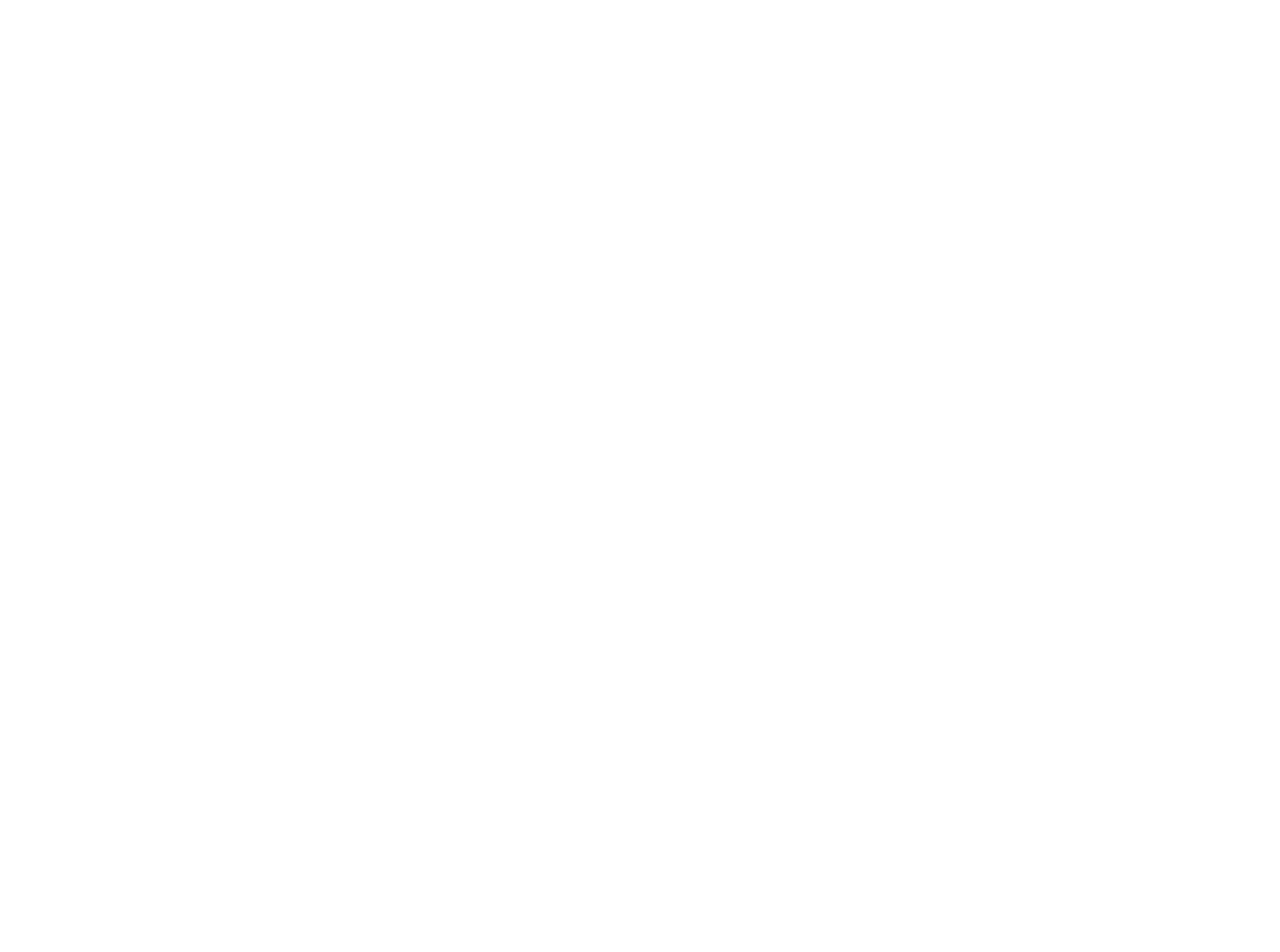
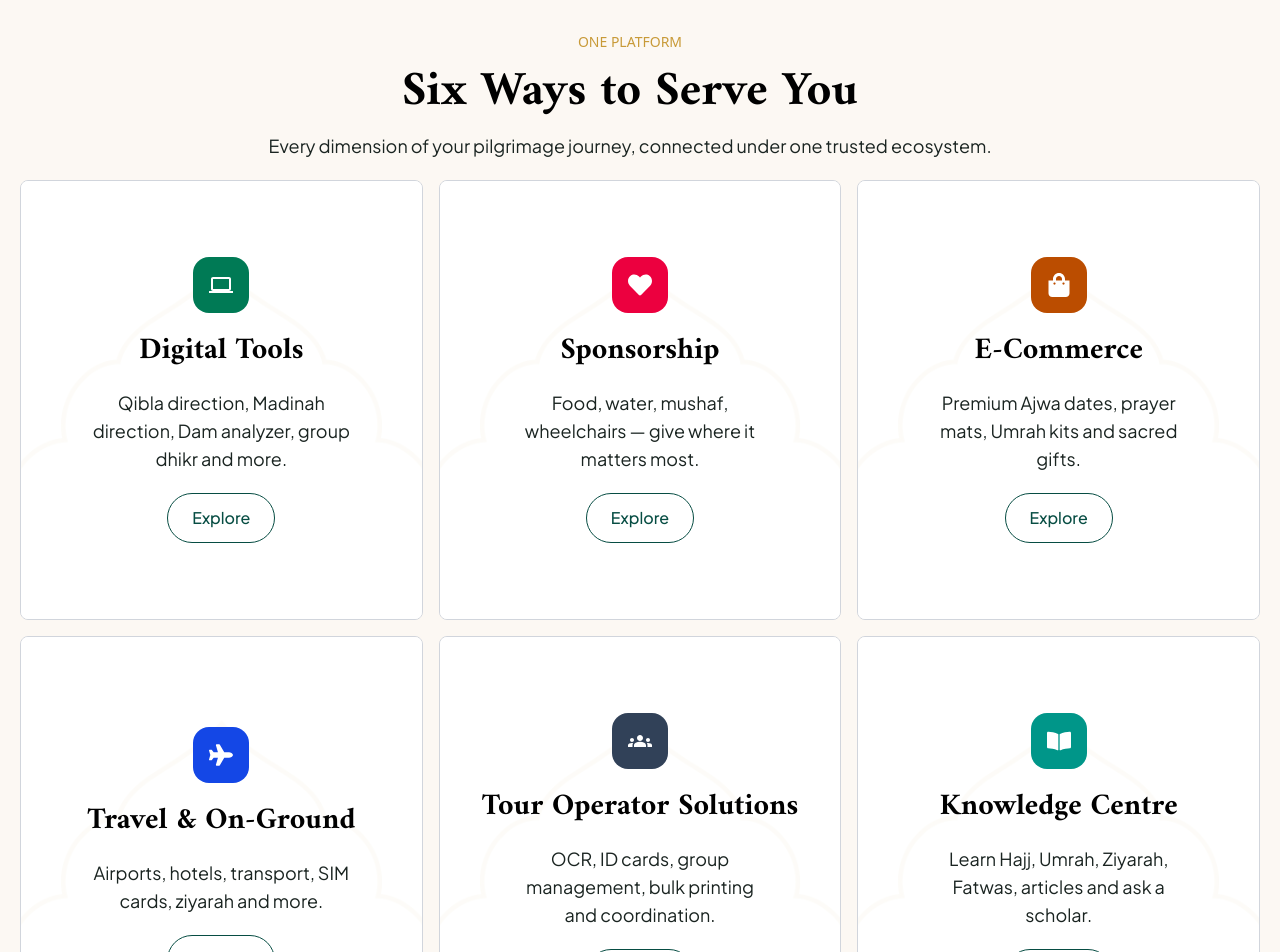
Before and after one commit to foysal41/hadya_portal, a Next.js app: page /about in a window 1280 px wide. Shown: the part 920-1872 px from the top of the page. Before the commit the page ends 800 px from the top, so only its background shows below. Built offline with nearby package versions, Linux system fonts and the light colour scheme.

Commit message:
create card responsvice design

```diff
--- a/src/app/[locale]/layout.tsx
+++ b/src/app/[locale]/layout.tsx
@@ -1,6 +1,8 @@
 import type { Metadata } from "next";
 import { Amiri, Plus_Jakarta_Sans } from "next/font/google";
 import "../globals.css";
+import { GlobalUtilityBar } from "../shared/components/GlobalUtilityBar";
+import ReusableHeader from "../shared/components/ReusableHeader";
 
 const amiri = Amiri({
   subsets: ["latin", "arabic"],
@@ -28,7 +30,10 @@
       lang="en"
       className={`${amiri.variable} ${plusJakarta.variable}`}
     >
-      <body>{children}</body>
+      <body>
+        <GlobalUtilityBar/>
+        <ReusableHeader />
+        {children}</body>
     </html>
   );
 }
--- a/src/app/[locale]/page.tsx
+++ b/src/app/[locale]/page.tsx
@@ -1,13 +1,11 @@
 import HeroSlider from "../features/home-hero/HeroSlider";
-import { GlobalUtilityBar } from "../shared/components/GlobalUtilityBar";
-import ReusableHeader from "../shared/components/ReusableHeader";
+import PlatformPage from "../features/home-platform/PlatformSection";
 
 export default function Page() {
   return (
     <>
-      <GlobalUtilityBar />
-      <ReusableHeader />
       <HeroSlider />
+      <PlatformPage></PlatformPage>
     </>
   );
 }
--- /dev/null
+++ b/src/app/csslib/GlobalCSS.ts
@@ -0,0 +1,56 @@
+
+export const layout ={
+  section: {
+    gap: 'space-y-5 space-x-5'
+  },
+  sectionDirection:{
+    flexCenter: 'flex flex-col justify-center items-center gap-2 md:gap-4 text-center',
+    gridCenter: 'grid grid-cols-1 md:grid-cols-2 lg:grid-cols-3 gap-4'
+  }
+
+}
+
+export const style = {
+  text: {
+    lg: "text-lg md:text-xl text-main text-font",
+    md: "text-base md:text-lg text-main text-font",
+    sm: "text-sm md:text-base text-main text-font",
+    xs: "text-xs md:text-sm text-main text-font",
+    muted: "text-sm md:text-base text-muted text-font",
+  },
+
+  span:{
+    font: "text-sm uppercase",
+  },
+  heading: {
+    h1: "text-4xl md:text-5xl lg:text-6xl font-bold heading-font",
+    h2: "text-3xl md:text-4xl lg:text-5xl font-semibold heading-font",
+    h3: "text-2xl md:text-3xl lg:text-3xl font-semibold heading-font",
+    h4: "text-xl md:text-2xl lg:text-3xl font-semibold heading-font",
+  },
+
+  button: {
+    primary:
+      "cursor-pointer inline-flex items-center justify-center rounded-full bg-primary text-white text-sm md:text-base font-medium text-font px-5 py-2.5 md:px-6 md:py-3 transition-all duration-300 hover:bg-accent",
+
+    secondary:
+      "cursor-pointer inline-flex items-center justify-center rounded-full border border-primary text-primary text-sm md:text-base font-medium text-font px-5 py-2.5 md:px-6 md:py-3 transition-all duration-300 hover:bg-primary hover:text-white",
+
+    outline:
+      "cursor-pointer inline-flex items-center justify-center rounded-full border border-main text-main text-sm md:text-base font-medium text-font px-5 py-2.5 md:px-6 md:py-3 transition-all duration-300 hover:bg-main hover:text-white",
+
+    icon:
+      "cursor-pointer inline-flex items-center gap-2 rounded-full bg-primary text-white text-sm md:text-base font-medium text-font px-5 py-2.5 md:px-6 md:py-3 transition-all duration-300 hover:bg-accent",
+
+  },
+};
+
+
+
+
+
+export const advance ={
+  section: {
+    padding:"py-12.5 px-5 md:py-25 "
+  }
+}
--- /dev/null
+++ b/src/app/features/home-platform/PlatformSection.tsx
@@ -0,0 +1,125 @@
+import { advance, layout, style } from "@/app/csslib/GlobalCSS";
+import Link from "next/link";
+import React from "react";
+import { FaPlane, FaHeart, FaBookOpen, FaShoppingBag } from "react-icons/fa";
+import { MdOutlineComputer, MdGroups } from "react-icons/md";
+
+export const platformCards = [
+  {
+    id: 1,
+    icon: MdOutlineComputer,
+    iconBg: "bg-emerald-700",
+    title: "Digital Tools",
+    description:
+      "Qibla direction, Madinah direction, Dam analyzer, group dhikr and more.",
+    buttonText: "Explore",
+    href: "/digital-tools",
+  },
+  {
+    id: 2,
+    icon: FaHeart,
+    iconBg: "bg-rose-600",
+    title: "Sponsorship",
+    description:
+      "Food, water, mushaf, wheelchairs — give where it matters most.",
+    buttonText: "Explore",
+    href: "/sponsorship",
+  },
+  {
+    id: 3,
+    icon: FaShoppingBag,
+    iconBg: "bg-amber-700",
+    title: "E-Commerce",
+    description:
+      "Premium Ajwa dates, prayer mats, Umrah kits and sacred gifts.",
+    buttonText: "Explore",
+    href: "/shop",
+  },
+  {
+    id: 4,
+    icon: FaPlane,
+    iconBg: "bg-blue-700",
+    title: "Travel & On-Ground",
+    description: "Airports, hotels, transport, SIM cards, ziyarah and more.",
+    buttonText: "Explore",
+    href: "/travel",
+  },
+  {
+    id: 5,
+    icon: MdGroups,
+    iconBg: "bg-slate-700",
+    title: "Tour Operator Solutions",
+    description:
+      "OCR, ID cards, group management, bulk printing and coordination.",
+    buttonText: "Explore",
+    href: "/operators",
+  },
+  {
+    id: 6,
+    icon: FaBookOpen,
+    iconBg: "bg-teal-600",
+    title: "Knowledge Centre",
+    description:
+      "Learn Hajj, Umrah, Ziyarah, Fatwas, articles and ask a scholar.",
+    buttonText: "Explore",
+    href: "/knowledge",
+  },
+];
+
+const PlatformSection = () => {
+  return (
+    <section
+      className={`${advance.section.padding} ${layout.section.gap}  bg-canvas`}
+    >
+      {/* Header Part of Section */}
+      <div className={`${layout.sectionDirection.flexCenter}`}>
+        <span className={`${style.span.font} text-spanColor `}>
+          One Platform
+        </span>
+        <h2 className={style.heading.h2}>Six Ways to Serve You</h2>
+        <p className={`${style.text.md}`}>
+          Every dimension of your pilgrimage journey, connected under one
+          trusted ecosystem.
+        </p>
+      </div>
+
+      {/* Cards section */}
+      <div className={`${layout.sectionDirection.gridCenter}`}>
+        {/* Card Item */}
+        {platformCards.map((platformCard, idx) => {
+          const Icon = platformCard.icon;
+
+          return (
+            <div
+              key={idx}
+              className={`relative overflow-hidden  min-h-105 md:min-h-110  bg-white py-10 flex flex-col justify-center items-center rounded-lg border border-gray-300 transition-all duration-200 ease-in hover:shadow-md hover:-translate-y-1 `}
+            >
+              <div
+                style={{ backgroundImage: "url('/images/card-bg-2.webp')" }}
+                className="absolute h-120 lg:h-180 -top-5  lg:-top-20 xl:top-0 right-0 left-0 bg-center bg-no-repeat  bg-cover"
+              ></div>
+              <div className="absolute bg-white/95 inset-0"></div>
+              {/* content */}
+              <div className="flex flex-col items-center justify-center relative z-10 space-y-5">
+                <div className={`${platformCard.iconBg} flex h-14 w-14 items-center justify-center rounded-2xl`} >
+                  <Icon className="h-6 w-6 text-white" />
+                </div>
+                <h3 className={`${style.heading.h3}`}>{platformCard.title}</h3>
+                <p className={`${style.text.md} text-center w-[90%]  lg:w-[65%]`}>
+                  {platformCard.description}
+                </p>
+                <Link href={platformCard.href}>
+                  <button className={`${style.button.secondary}`}>
+                    {platformCard.buttonText}
+                  </button>
+                </Link>
+              </div>
+            </div>
+          );
+        })}
+      </div>
+    </section>
+  );
+};
+
+export default PlatformSection;
--- a/src/app/globals.css
+++ b/src/app/globals.css
@@ -1,4 +1,34 @@
 @import "tailwindcss";
+
+:root {
+  --bg-canvas: #FCF8F3;
+  --white: #FFFFFF;
+
+  --brand-primary: #074D43;
+  --brand-accent: #147A6E;
+
+  --text-main: #1A2421;
+  --text-muted: #4B5854;
+
+  --border: #E5E7EB;
+
+  --spanColor: #C89A38;
+}
+
+@theme {
+  --color-canvas: var(--bg-canvas);
+  --color-white: var(--white);
+
+  --color-primary: var(--brand-primary);
+  --color-accent: var(--brand-accent);
+
+  --color-main: var(--text-main);
+  --color-muted: var(--text-muted);
+
+  --color-border: var(--border);
+
+  --color-spanColor: var(--spanColor);
+}
 
 .heading-font {
   font-family: var(--font-amiri);
--- a/src/app/shared/components/GlobalUtilityBar.tsx
+++ b/src/app/shared/components/GlobalUtilityBar.tsx
@@ -12,9 +12,9 @@
 
 export const GlobalUtilityBar = () => {
   return (
-    <div className="w-full bg-[#126C62] text-white">
+    <div className=" px-5 bg-[#126C62] text-white">
       {/* Flex two column */}
-      <div className="max-w-7xl mx-auto  px-4 py-2 md:flex justify-between items-center ">
+      <div className=" px-4 py-2 md:flex justify-between items-center ">
         {/* left  column */}
         <div className={`flex items-center gap-2 ${textSize}`}>
           <span className="text-yellow-400">⚠</span>
--- a/src/app/shared/components/ReusableHeader.tsx
+++ b/src/app/shared/components/ReusableHeader.tsx
@@ -88,8 +88,8 @@
 const closeNav = () => setShowNav(false);
 
   return (
-    <div className={`w-full bg-[#083F39] text-white transition-all duration-200 h-12vh z-100`}>
-      <div className='max-w-7xl mx-auto'>
+    <div className={` px-5 bg-transprent text-white transition-all duration-200 h-12vh z-100 mb-[-100]`}>
+      <div className=''>
         {/* Flex three column */}
           <div className={`${flexClass} ${sectionPadding}`}>
             {/* Logo */}
@@ -126,7 +126,7 @@
             <div className={`${flexClass}`}>
                 <BiSearch size={25} className='hidden lg:block cursor-pointer'></BiSearch>
                  <button className='hidden text-font lg:block text-[16px] md:text-[16px] px-[20px] py-[8px] border border-white rounded-md cursor-pointer' >Login</button>
-                  <button className='hidden text-font lg:block text-[16px] md:text-[16px] px-[20px] py-[8px] border border-[#0B794F] bg-[#0B794F] hover:bg-[#149865]  rounded-md cursor-pointer transition-all duration-300 ' >Register</button>
+                  <button className='hidden text-font lg:block text-[16px] md:text-[16px] px-[20px] py-[8px] border border-[#C49A38] bg-[#C49A38] hover:bg-[#B08830]  rounded-md cursor-pointer transition-all duration-300 ' >Register</button>
 
                   {/* Hamburger Menu */}
                   <div>
```
Also changed, not shown: src/app/features/home-hero/HeroSlider.tsx (+6 -6 lines), public/images/card-bg-2.webp (added), public/images/card-bg.webp (added).
